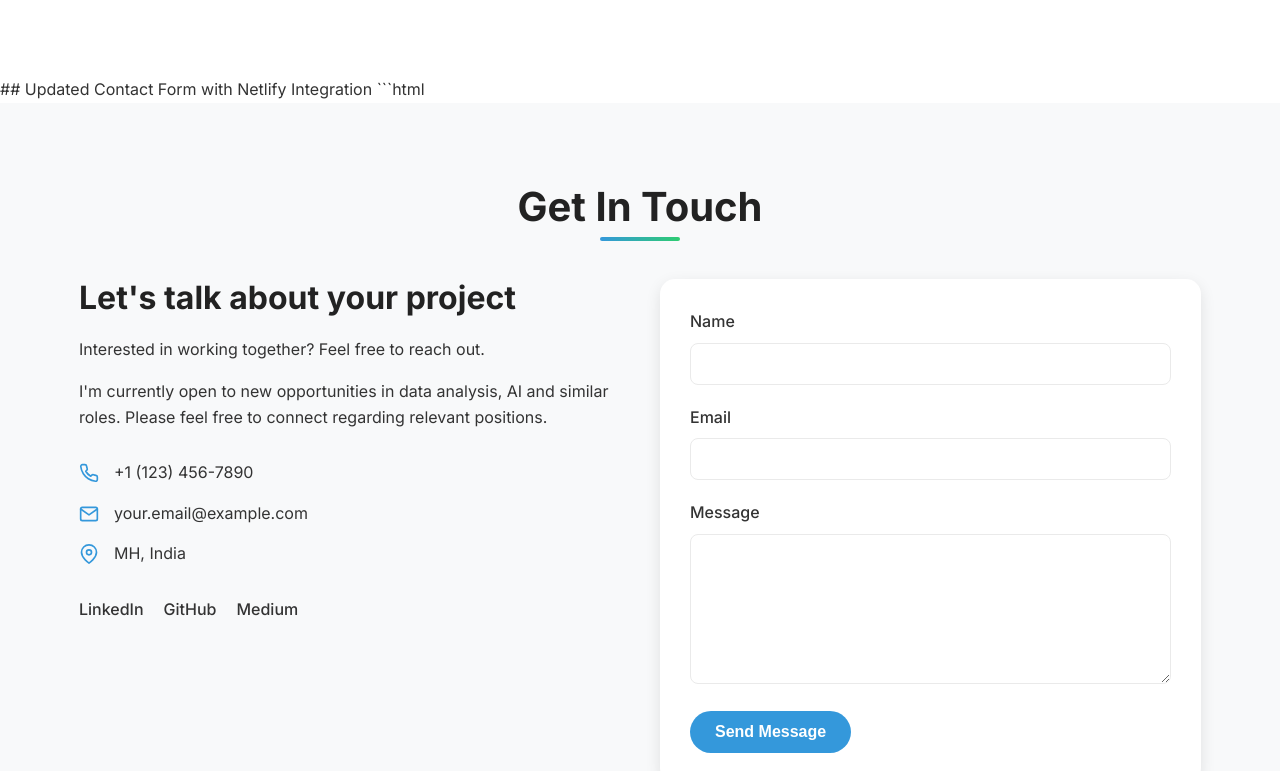
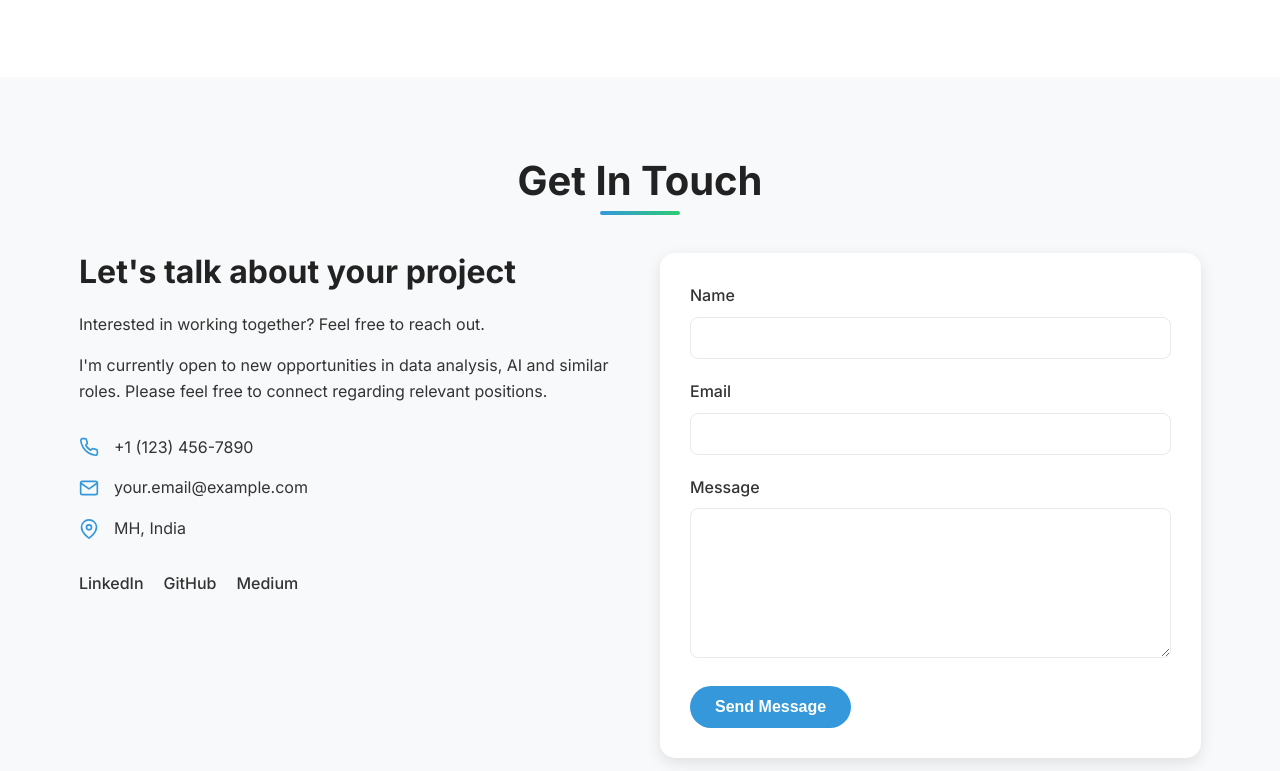
Before and after one commit to Swanand33/My-Portfolio, a website: page index.html in a window 1280 px wide. Shown: the part 2662-3433 px from the top of the page. Drawn offline with Linux system fonts and the light colour scheme.

Commit message:
Updated README and index.html

````diff
--- a/index.html
+++ b/index.html
@@ -448,10 +448,8 @@
             </div>
         </section>
 
-        ## Updated Contact Form with Netlify Integration
 
-```html
-<section id="contact">
+        <section id="contact">
     <div class="container">
         <h2 class="section-heading">Get In Touch</h2>
         <div class="contact-grid">
````
Also changed, not shown: README.md.
